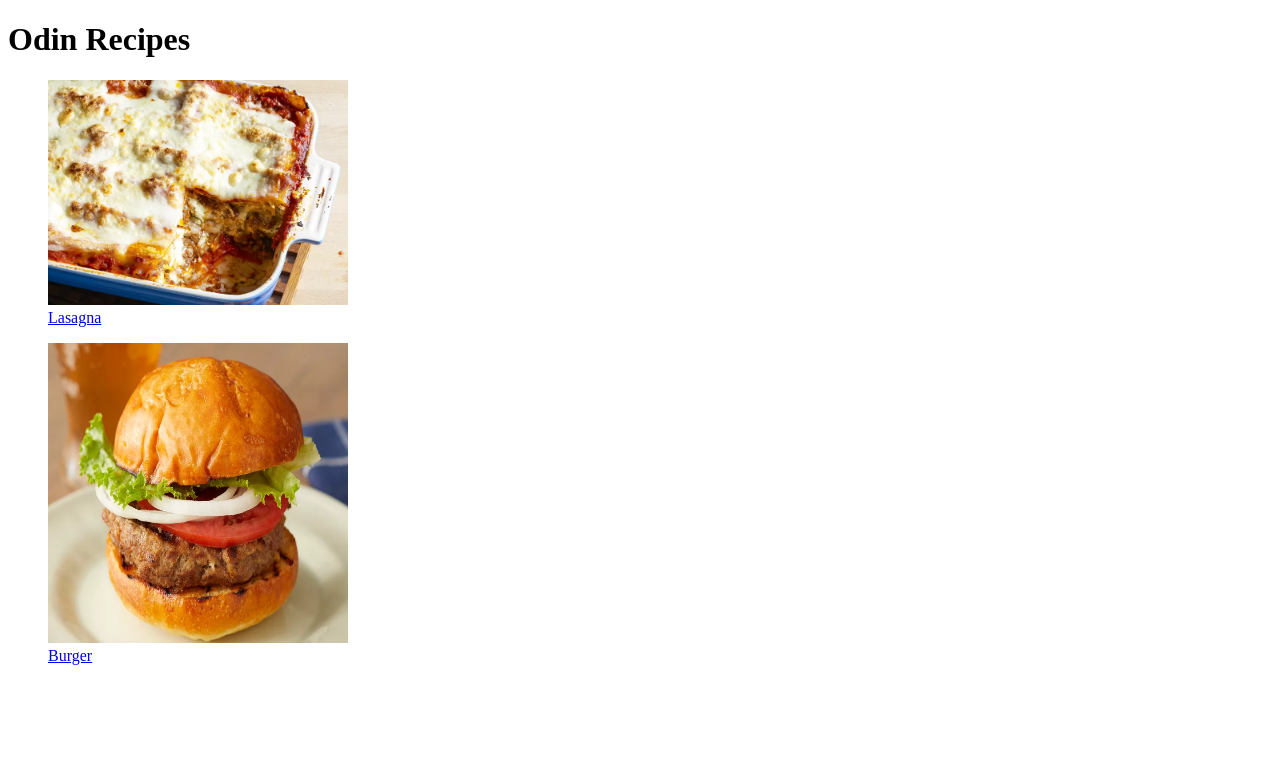
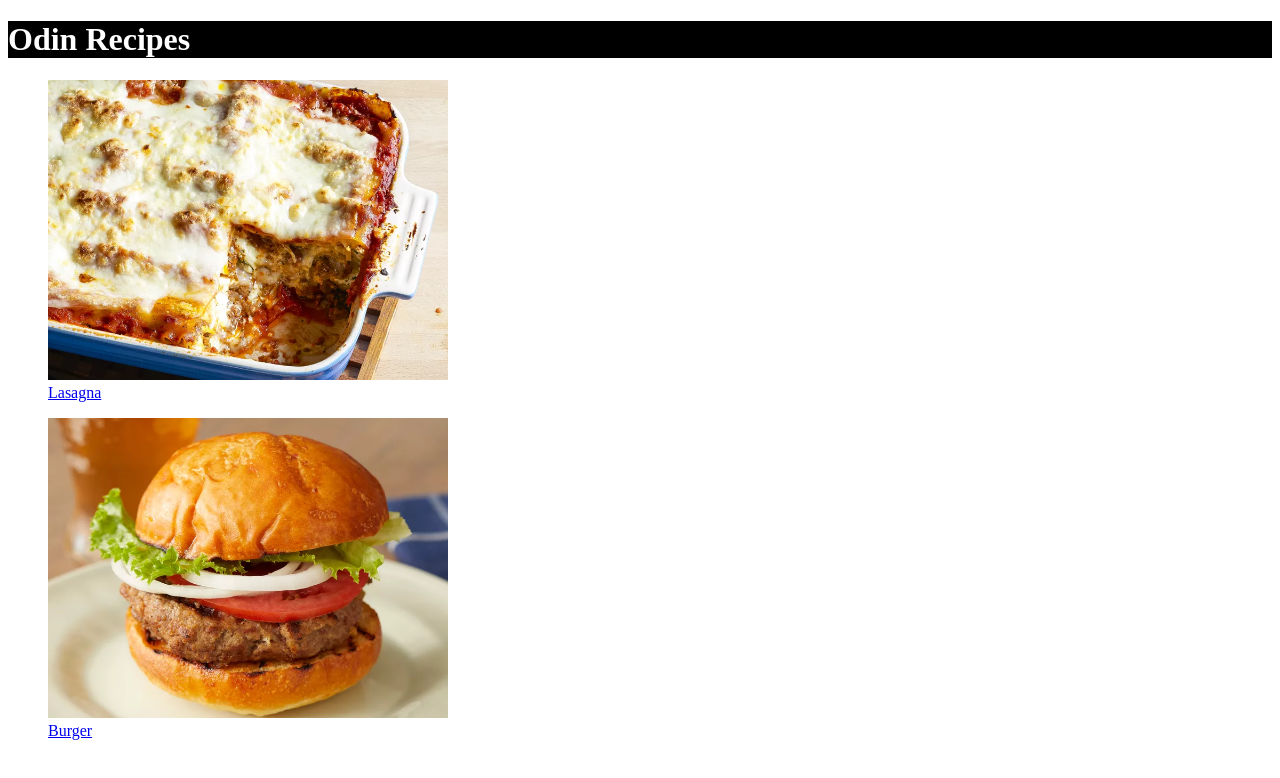
Before and after one commit to StianSaether/odin-recipes, a plain HTML site: page index.html in a window 1280 px wide. Drawn offline with Linux system fonts and the light colour scheme.

Commit message:
Linked the index.html with the styles.css

```diff
--- a/index.html
+++ b/index.html
@@ -3,22 +3,21 @@
     <head>
         <meta charset="utf-8">
         <title>Odin Recipes</title>
+        <link rel="stylesheet" href="styles.css"/>
     </head>
     <body>
         <h1>Odin Recipes</h1>
         <a href="recipes/lasagna.html">
             <figure>
-                <img src="images/lasagna.jpg" alt="Lasagna" width="300" hegiht="300">
+                <img src="images/lasagna.jpg" alt="Lasagna">
                 <figcaption>Lasagna</figcaption>
             </figure>
         </a>
         <p></p>
         <a href="recipes/burger.html">
             <figure>
-                <img src="images/burger.jpg"
-                alt="Burger"
-                width="300"
-                height="300">
+                <img id="burger" src="images/burger.jpg"
+                alt="Burger">
                 <figcaption>Burger</figcaption>
             </figure>
         </a>
```
